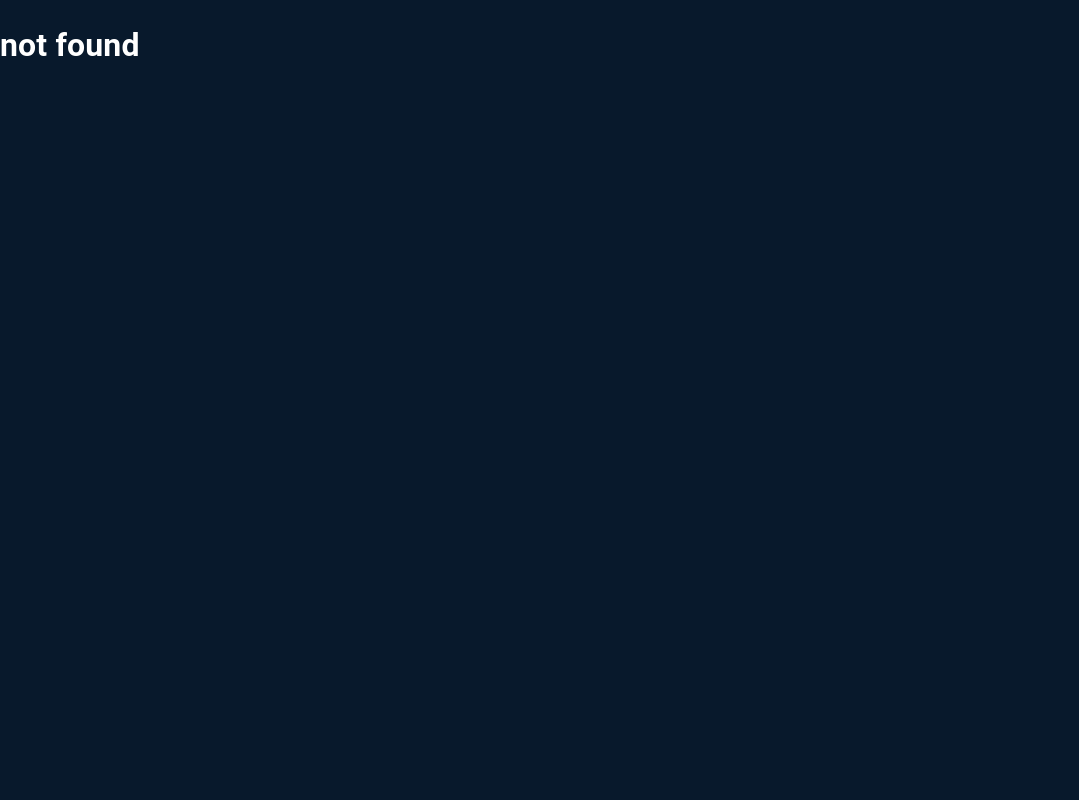
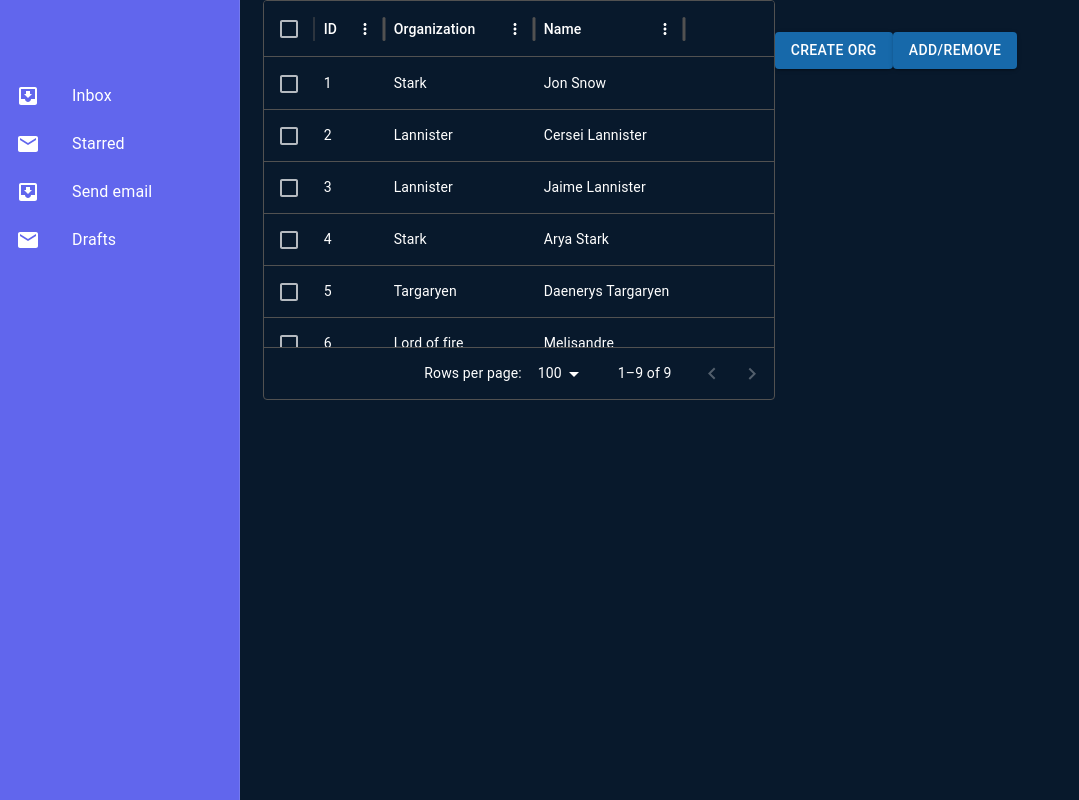
Before and after one commit to Theismol/P4-Password-Manager, a React (Create React App) app in the folder client2/: page /org in a window 1280 px wide. Shown: the whole page, without its empty margins (0-1079 px from the left). Built offline with nearby package versions, Linux system fonts and the light colour scheme.

Commit message:
added  new route and with a table and 2 buttons

```diff
--- a/client2/package.json
+++ b/client2/package.json
@@ -10,6 +10,7 @@
     "@mui/icons-material": "^5.15.15",
     "@mui/material": "^5.15.15",
     "@mui/styled-engine-sc": "^6.0.0-alpha.18",
+    "@mui/x-data-grid": "^7.3.0",
     "@testing-library/jest-dom": "^5.17.0",
     "@testing-library/react": "^13.4.0",
     "@testing-library/user-event": "^13.5.0",
--- a/client2/src/App.js
+++ b/client2/src/App.js
@@ -4,6 +4,7 @@ import HomeLayout from "./components/Layout/homeLayout";
 import Login from "./pages/login/Login";
 import Signup from "./pages/signup/Signup";
 import Test from "./pages/test/Test";
+import Org from "./pages/org/Org";
 import { ThemeProvider, createTheme } from '@mui/material/styles';
 import CssBaseline from '@mui/material/CssBaseline';
 
@@ -16,7 +17,7 @@ const darkTheme = createTheme({
         },
         background: {
             default: '#08192c', // Default background color for dark mode
-            paper: '#424242', // Paper background color
+            paper: '#6166ed', // Paper background color
             input: '#fff', // Input background color
         },
     },
@@ -36,6 +37,7 @@ function App() {
                 <Route path="login" element={<Login />} />
                 <Route path="signup" element={<Signup />} />
                 <Route path="test" element={<Test />} />
+                <Route path="org" element={<Org />} />
                 <Route path="*" element={<h1>not found</h1>} />
             </Routes>
         </ThemeProvider>
--- /dev/null
+++ b/client2/src/components/navbars/sideBar.js
@@ -0,0 +1,60 @@
+import * as React from 'react';
+import Box from '@mui/material/Box';
+import Drawer from '@mui/material/Drawer';
+import CssBaseline from '@mui/material/CssBaseline';
+import AppBar from '@mui/material/AppBar';
+import Toolbar from '@mui/material/Toolbar';
+import List from '@mui/material/List';
+import Typography from '@mui/material/Typography';
+import Divider from '@mui/material/Divider';
+import ListItem from '@mui/material/ListItem';
+import ListItemButton from '@mui/material/ListItemButton';
+import ListItemIcon from '@mui/material/ListItemIcon';
+import ListItemText from '@mui/material/ListItemText';
+import InboxIcon from '@mui/icons-material/MoveToInbox';
+import MailIcon from '@mui/icons-material/Mail';
+
+const drawerWidth = 240;
+
+export default function PermanentDrawerLeft() {
+  return (
+    <Box sx={{ display: 'flex' }}>
+      <CssBaseline />
+      <AppBar
+        position="fixed"
+        sx={{ width: `calc(100% - ${drawerWidth}px)`, ml: `${drawerWidth}px` }}
+      >
+
+      </AppBar>
+      <Drawer
+        sx={{
+          width: drawerWidth,
+          flexShrink: 0,
+          '& .MuiDrawer-paper': {
+            width: drawerWidth,
+            boxSizing: 'border-box',
+          },
+        }}
+        variant="permanent"
+        anchor="left"
+      >
+        <Toolbar />
+
+        <List>
+          {['Inbox', 'Starred', 'Send email', 'Drafts'].map((text, index) => (
+            <ListItem key={text} disablePadding>
+              <ListItemButton>
+                <ListItemIcon>
+                  {index % 2 === 0 ? <InboxIcon /> : <MailIcon />}
+                </ListItemIcon>
+                <ListItemText primary={text} />
+              </ListItemButton>
+            </ListItem>
+          ))}
+        </List>
+
+      </Drawer>
+
+    </Box>
+  );
+}
--- /dev/null
+++ b/client2/src/pages/org/Org.js
@@ -0,0 +1,96 @@
+import PermanentDrawerLeft from "../../components/navbars/sideBar";
+import * as react from "react";
+import Button from "@mui/material/Button";
+import Box from "@mui/material/Box";
+import { DataGrid } from "@mui/x-data-grid";
+
+//name, organization id
+
+function Org() {
+  const columns = [
+    { field: "id", headerName: "ID", width: 70 },
+    { field: "Organization", headerName: "Organization ", width: 150 },
+    { field: "Name", headerName: "Name", width: 150 },
+  ];
+
+  const rows = [
+    { id: 1, Name: "Jon Snow", Organization: "Stark" },
+    { id: 2, Name: "Cersei Lannister", Organization: "Lannister" },
+    { id: 3, Name: "Jaime Lannister", Organization: "Lannister" },
+    { id: 4, Name: "Arya Stark", Organization: "Stark" },
+    { id: 5, Name: "Daenerys Targaryen", Organization: "Targaryen" },
+    { id: 6, Name: "Melisandre", Organization: "Lord of fire" },
+    { id: 7, Name: "Jorah Mormont", Organization: "Mormont" },
+    { id: 8, Name: "Robert Baratheon", Organization: "Baratheon" },
+    { id: 9, Name: "Margaery Tyrell", Organization: "Harvey" },
+  ];
+
+  function handleSubmit(){
+
+  }
+
+  return (
+    <div>
+      <PermanentDrawerLeft />
+      {
+        <div style={{display: 'flex', justifyContent: 'center', margin: 'auto'}}>
+          <div style={{ height: 400, width: "40%" }}>
+            <DataGrid
+              rows={rows}
+              columns={columns}
+              initialState={{
+
+              }}
+
+              checkboxSelection
+            />
+          </div>
+
+          <Box
+                    component="form"
+                    onSubmit={handleSubmit}
+                    noValidate
+                    sx={{ mt: 1 }}
+                >
+                    <Button
+                        type="submit"
+                        fullWidth
+                        variant="contained"
+                        color="primary"
+                        sx={{ mt: 3, mb: 2 }}
+                    >
+                        Create org
+                    </Button>
+
+            </Box>
+            <Box
+                    component="form"
+                    onSubmit={handleSubmit}
+                    noValidate
+                    sx={{ mt: 1 }}
+                >
+                    <Button
+                        type="submit"
+                        fullWidth
+                        variant="contained"
+                        color="primary"
+                        sx={{ mt: 3, mb: 2 }}
+                    >
+                        Add/Remove
+                    </Button>
+
+            </Box>
+
+
+        </div>
+
+
+
+
+
+      }
+    </div>
+  );
+}
+
+export default Org;
```
Also changed, not shown: 1 other file (tests, documents, lock files or other folders).
